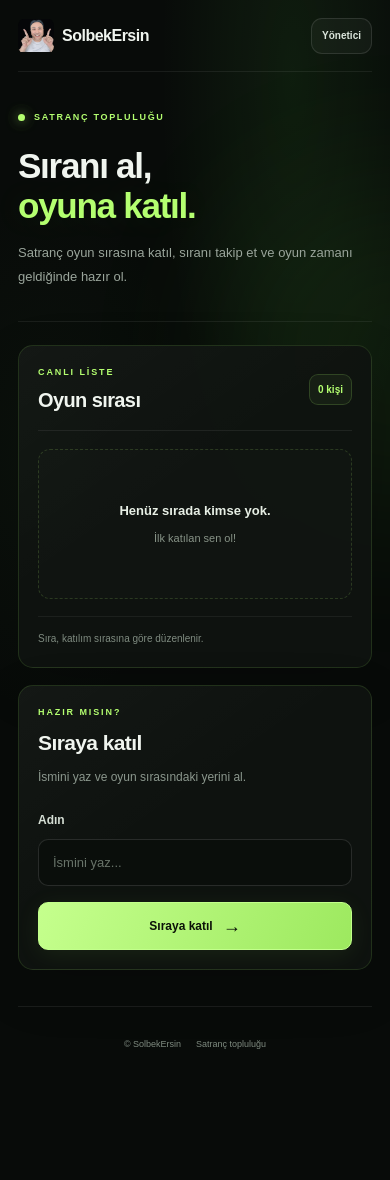
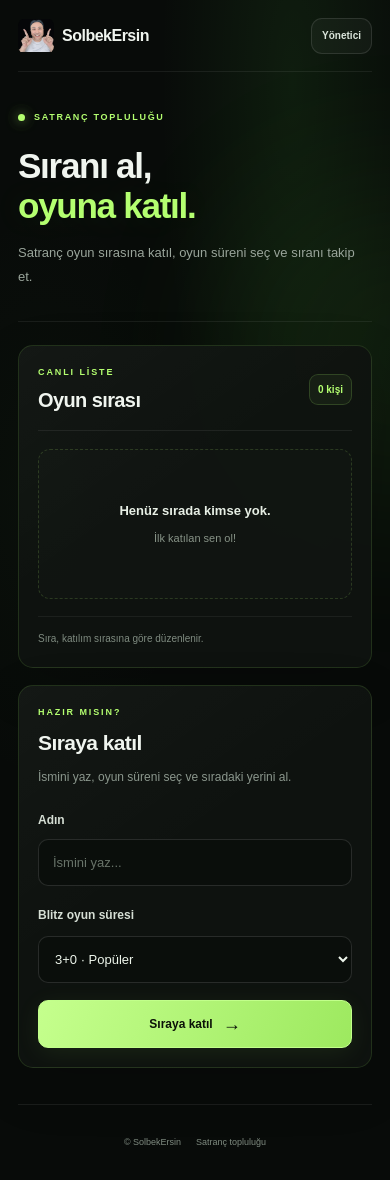
Before and after one commit to erenhasanalkan993-sketch/sira-mat, a Next.js app: page / in a window 390 px wide. Before the commit the page ends 1082 px from the top, so only its background shows below. Built offline with nearby package versions, Linux system fonts and the light colour scheme.

Commit message:
Blitz oyun sürelerini ekle

```diff
--- a/app/globals.css
+++ b/app/globals.css
@@ -364,6 +364,53 @@ textarea:focus-visible {
   box-shadow: 0 0 0 3px rgba(180, 255, 112, 0.07);
 }
 
+/* Blitz oyun süresi alanı */
+
+.join-form .time-control-label {
+  display: block;
+  margin: 21px 0 10px;
+  color: #d6dfd5;
+  font-size: 12px;
+  font-weight: 700;
+  line-height: 1.7;
+}
+
+.time-control-select {
+  display: block;
+  width: 100%;
+  min-width: 0;
+  min-height: 48px;
+  margin: 0;
+  padding: 0 12px;
+  color: #edf5eb;
+  border: 1px solid rgba(255, 255, 255, 0.12);
+  border-radius: 10px;
+  background-color: #0a0e0b;
+  font-size: 13px;
+  line-height: 1.5;
+  cursor: pointer;
+  transition:
+    border-color 200ms ease,
+    box-shadow 200ms ease,
+    background 200ms ease;
+}
+
+.time-control-select:hover {
+  border-color: rgba(180, 255, 112, 0.25);
+}
+
+.time-control-select:focus {
+  border-color: rgba(180, 255, 112, 0.7);
+  outline: none;
+  background-color: #0c110d;
+  box-shadow: 0 0 0 3px rgba(180, 255, 112, 0.07);
+}
+
+.time-control-select option {
+  color: #edf5eb;
+  background: #101511;
+}
+
 .primary-button {
   display: flex;
   align-items: center;
@@ -372,7 +419,7 @@ textarea:focus-visible {
   width: 100%;
   min-width: 0;
   min-height: 49px;
-  margin: 18px 0 0;
+  margin: 19px 0 0;
   padding: 12px 17px;
   color: #0b1108;
   border: 1px solid #c2ff8b;
@@ -537,14 +584,48 @@ textarea:focus-visible {
   font-variant-numeric: tabular-nums;
 }
 
+/* Oyuncu adı ve Blitz etiketi */
+
+.player-details {
+  display: flex;
+  flex: 1 1 auto;
+  flex-direction: column;
+  align-items: flex-start;
+  gap: 4px;
+  min-width: 0;
+}
+
 .player-name {
+  display: block;
   flex: 1 1 auto;
   min-width: 0;
+  max-width: 100%;
   color: #e9f0e7;
   font-size: 13px;
   font-weight: 700;
   line-height: 1.6;
   overflow-wrap: anywhere;
+}
+
+.player-details .player-name {
+  width: 100%;
+}
+
+.player-time {
+  display: inline-flex;
+  flex: 0 0 auto;
+  align-items: center;
+  justify-content: center;
+  min-height: 22px;
+  padding: 3px 8px;
+  color: var(--green);
+  border: 1px solid rgba(180, 255, 112, 0.16);
+  border-radius: 6px;
+  background: rgba(180, 255, 112, 0.05);
+  font-size: 10px;
+  font-weight: 800;
+  line-height: 1.4;
+  white-space: nowrap;
 }
 
 .player-actions {
@@ -757,9 +838,18 @@ textarea:focus-visible {
     font-size: 13px;
   }
 
+  .join-form .time-control-label {
+    margin-top: 19px;
+  }
+
+  .time-control-select {
+    min-height: 47px;
+    font-size: 13px;
+  }
+
   .primary-button {
     min-height: 48px;
-    margin-top: 16px;
+    margin-top: 17px;
   }
 
   .panel-heading {
@@ -790,6 +880,12 @@ textarea:focus-visible {
 
   .player-name {
     font-size: 12px;
+  }
+
+  .player-time {
+    min-height: 21px;
+    padding: 3px 7px;
+    font-size: 9px;
   }
 
   .player-actions {
--- a/app/page.tsx
+++ b/app/page.tsx
@@ -3,13 +3,26 @@
 
 import { useState } from "react";
 
+type TimeControl = "1+0" | "3+0" | "3+2" | "5+0" | "10+0" | "15+10";
+
 type Player = {
   id: number;
   name: string;
+  timeControl: TimeControl;
 };
+
+const timeControls: { value: TimeControl; label: string }[] = [
+  { value: "1+0", label: "1+0" },
+  { value: "3+0", label: "3+0 · Popüler" },
+  { value: "3+2", label: "3+2" },
+  { value: "5+0", label: "5+0" },
+  { value: "10+0", label: "10+0" },
+  { value: "15+10", label: "15+10" },
+];
 
 export default function Page() {
   const [name, setName] = useState("");
+  const [timeControl, setTimeControl] = useState<TimeControl>("3+0");
   const [players, setPlayers] = useState<Player[]>([]);
   const [adminMode, setAdminMode] = useState(false);
   const [notice, setNotice] = useState("");
@@ -35,11 +48,15 @@ export default function Page() {
 
     setPlayers((current) => [
       ...current,
-      { id: Date.now(), name: cleanName },
+      {
+        id: Date.now(),
+        name: cleanName,
+        timeControl,
+      },
     ]);
 
     setName("");
-    setNotice("Sıraya başarıyla katıldın.");
+    setNotice(`${cleanName}, ${timeControl} süresiyle sıraya katıldı.`);
   }
 
   function removePlayer(id: number) {
@@ -130,8 +147,7 @@ export default function Page() {
           </h1>
 
           <p className="hero-description">
-            Satranç oyun sırasına katıl, sıranı takip et ve oyun zamanı
-            geldiğinde hazır ol.
+            Satranç oyun sırasına katıl, oyun süreni seç ve sıranı takip et.
           </p>
         </div>
       </section>
@@ -160,7 +176,10 @@ export default function Page() {
                     {String(index + 1).padStart(2, "0")}
                   </span>
 
-                  <span className="player-name">{player.name}</span>
+                  <div className="player-details">
+                    <span className="player-name">{player.name}</span>
+                    <span className="player-time">{player.timeControl}</span>
+                  </div>
 
                   {adminMode && (
                     <div className="player-actions">
@@ -209,7 +228,7 @@ export default function Page() {
           <h2>Sıraya katıl</h2>
 
           <p className="panel-description">
-            İsmini yaz ve oyun sırasındaki yerini al.
+            İsmini yaz, oyun süreni seç ve sıradaki yerini al.
           </p>
 
           <form
@@ -230,6 +249,25 @@ export default function Page() {
               maxLength={40}
               autoComplete="name"
             />
+
+            <label htmlFor="time-control" className="time-control-label">
+              Blitz oyun süresi
+            </label>
+
+            <select
+              id="time-control"
+              className="time-control-select"
+              value={timeControl}
+              onChange={(event) =>
+                setTimeControl(event.target.value as TimeControl)
+              }
+            >
+              {timeControls.map((control) => (
+                <option key={control.value} value={control.value}>
+                  {control.label}
+                </option>
+              ))}
+            </select>
 
             <button type="submit" className="primary-button">
               Sıraya katıl <span aria-hidden="true">→</span>
```
